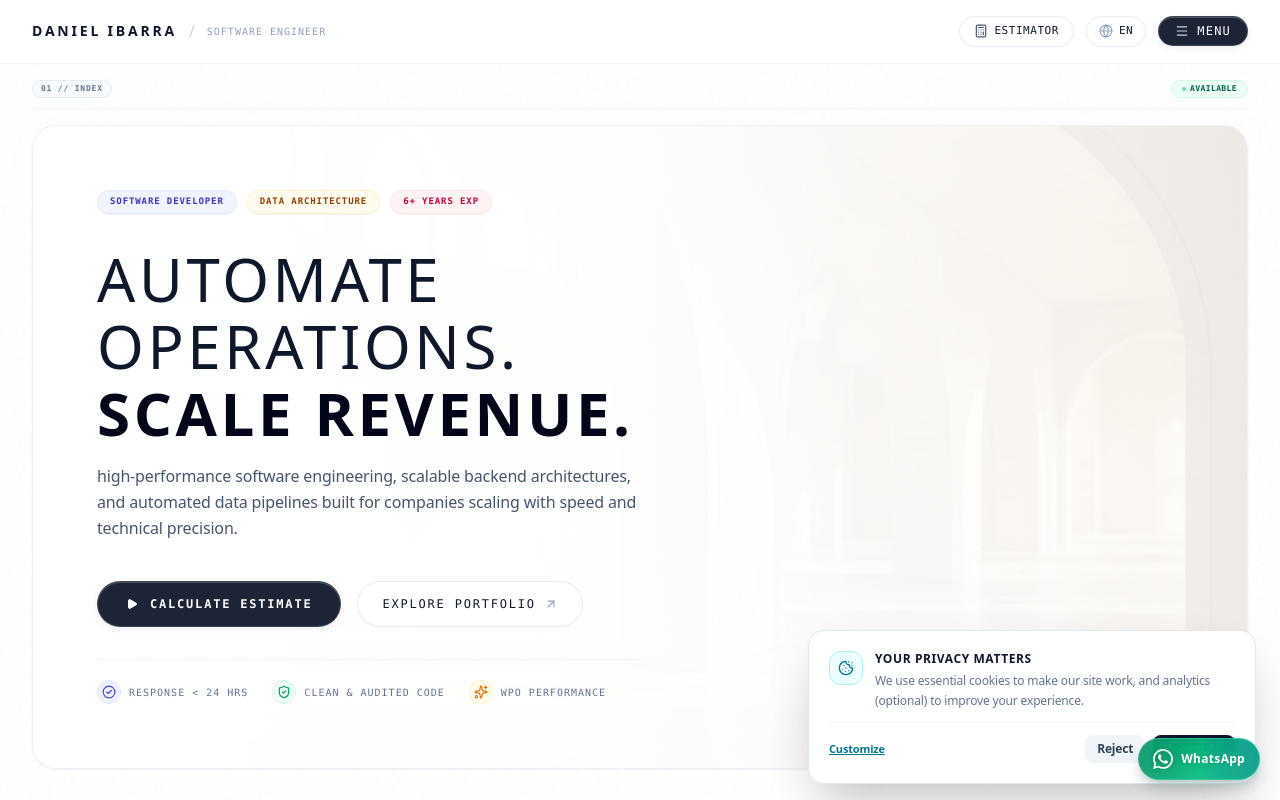
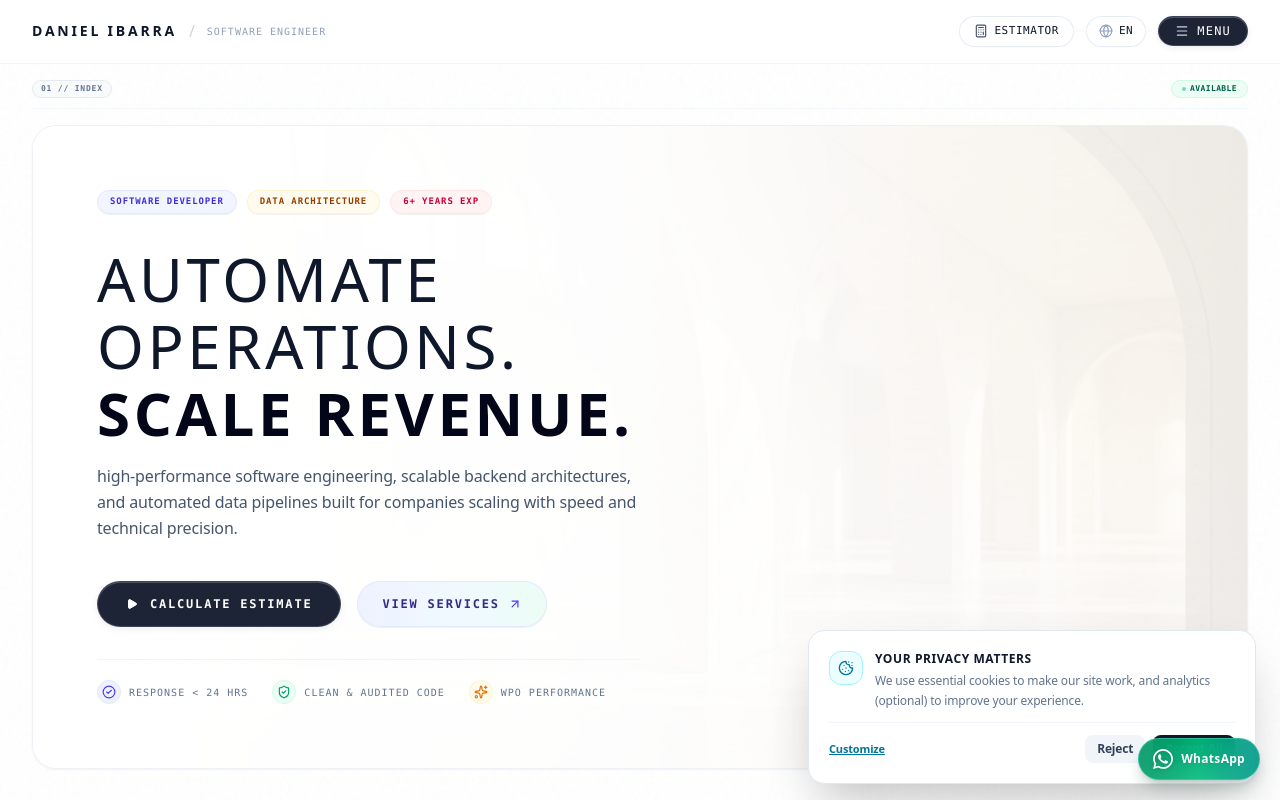
Before and after one commit to programador-negro/daniel_web_marca_personal, a React (Vite) app: page / in a window 1280 px wide. Shown: the top 800 px of the page. Built offline with nearby package versions, Linux system fonts and the light colour scheme; no server answers; the database is empty.

Commit message:
design: update hero secondary button to point to #servicios with pastel gradient styling

```diff
--- a/src/components/HeroSection.tsx
+++ b/src/components/HeroSection.tsx
@@ -168,11 +168,11 @@ export const HeroSection: React.FC = () => {
 
               <a
                 id="hero-cases-cta"
-                href="#sobre-mi"
-                className="btn-ios-secondary inline-flex items-center justify-center gap-2 px-6 py-3.5 rounded-full font-mono text-xs font-medium uppercase tracking-[0.15em] cursor-pointer"
+                href="#servicios"
+                className="inline-flex items-center justify-center gap-2 px-6 py-3.5 rounded-full bg-gradient-to-r from-[#eef2ff] via-[#f0f9ff] to-[#ecfdf5] border border-indigo-100/80 hover:border-indigo-200 text-indigo-900 hover:text-indigo-950 font-mono text-xs font-semibold uppercase tracking-[0.15em] hover:scale-[1.03] active:scale-[0.98] transition-all duration-300 shadow-2xs hover:shadow-xs cursor-pointer"
               >
-                <span>{isSpanish ? 'EXPLORAR PORTAFOLIO' : 'EXPLORE PORTFOLIO'}</span>
-                <ArrowUpRight className="w-3.5 h-3.5 text-slate-400" />
+                <span>{isSpanish ? 'VER SERVICIOS' : 'VIEW SERVICES'}</span>
+                <ArrowUpRight className="w-3.5 h-3.5 text-indigo-600" />
               </a>
             </div>
 
```
